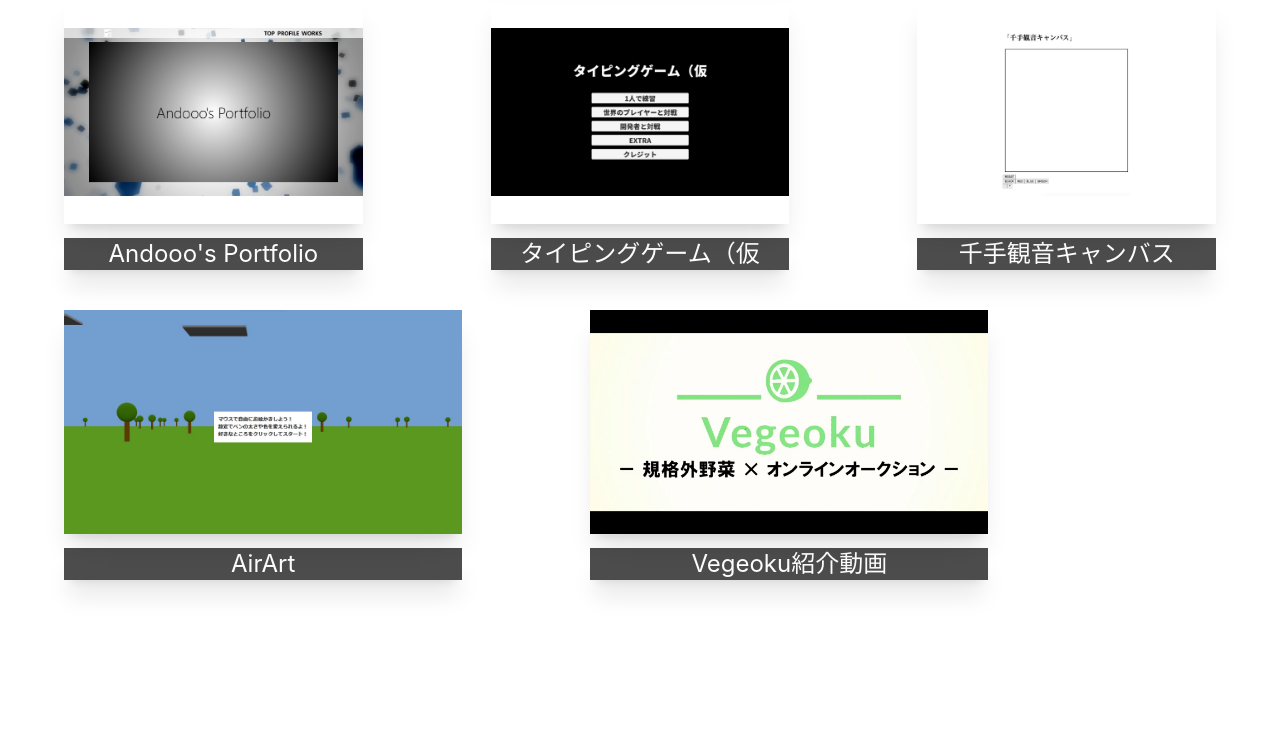
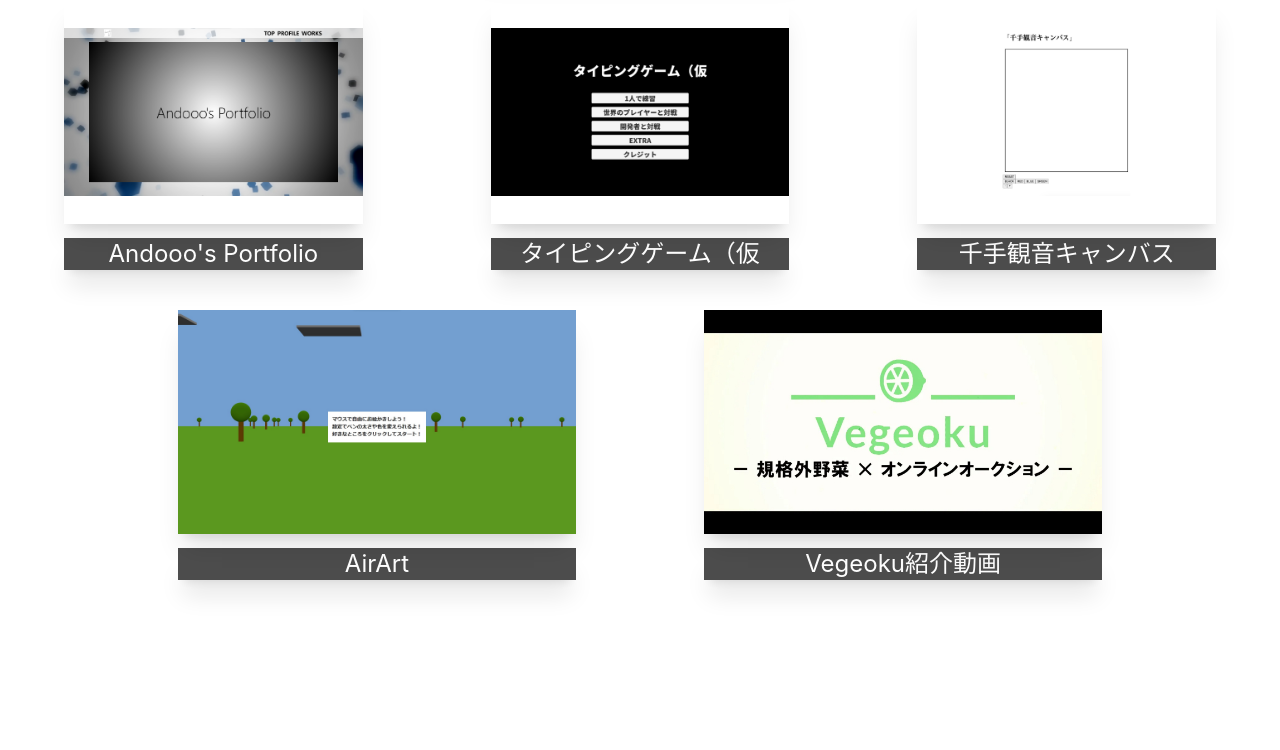
Before and after one commit to andotnct/andotnct.github.io, a React (Create React App) app: page / in a window 1280 px wide. Shown: the part 1768-2518 px from the top of the page. Built offline with nearby package versions, Linux system fonts and the light colour scheme.

Commit message:
align modal

```diff
--- a/src/components/Home.tsx
+++ b/src/components/Home.tsx
@@ -85,12 +85,12 @@ const Home = () => {
                 WORKS
               </div>
               <div className="flex-col">
-                <div className="my-8 md:flex">
+                <div className="my-8 md:flex justify-center">
                     <Work title="Andooo's Portfolio" explanation="このホームページです。フロントの技術を身につけたいと思い作り始め、背景の動画はAviUtlで作っています。スマホで見た時にも違和感のないデザインとなるようレスポンシブ対応させるのに苦労しました。" useTech="Node.js, TypeScript, React, Tailwind CSS" link="https://andooo.dev" linktext="https://andooo.dev" codelink="https://github.com/andotnct/andotnct.github.io" img="./worksImg/homepage.png"/>
                     <Work title="タイピングゲーム（仮" explanation="ユーザーのタイピング記録からゴーストを生成し、擬似的にタイピング対決ができるゲームを開発中です。進捗があり次第アップデートしていきます。" useTech="Unity, C#" link="/andotyping" linktext="https://www.andooo.dev/andotyping" codelink="https://github.com/andotnct/andotyping" img="./worksImg/typing.jpg"/>
                     <Work title="千手観音キャンバス" explanation="いくつもの線が同時に描画される不思議なペイントツールをElmで開発しました。Elmは関数型言語の一種ですが、最初は高専時代の友人に関数型言語を強く推されDiscordでHaskellの講義をしてもらったのが始まりです。 if文もfor文もない言語に戸惑いつつも、手続き型言語とは違った脳の使い方をすることで楽しさを見出しプログラミングへの視野を広げることもできました。" useTech="Elm" link="https://elmcanvas.andooo.dev/" linktext="https://elmcanvas.andooo.dev/" codelink="https://github.com/andotnct/ElmCanvas" img="./worksImg/ElmCanvas.jpg"/>
                 </div>
-                <div className="my-8 md:flex">
+                <div className="my-8 md:flex justify-center">
                   <Work title="AirArt" explanation="3D空間を自由に動き回り、空中にお絵かきができるペイントツール「AirArt」を開発しました。大学のJavaの授業の自由制作課題用に開発しましたが、「言語は何でも良い」と言われたのでElmで開発しました。elm-3d-sceneを活用して3Dのエンティティモデルを作成し、一部の機能で乱数を使用することでElmが副作用をどのように扱っているかを学ぶことができました。追加したい機能が大量にあるので気が向いたらアップデートしていきます。" useTech="Elm, JavaScript(一部機能)" link="https://airart.andooo.dev/" linktext="https://airart.andooo.dev/" codelink="https://github.com/andotnct/AirArt" img="./worksImg/AirArt.jpg"/>
                   <Work title="Vegeoku紹介動画" explanation="第33回高専プロコンに出場した際に制作した作品紹介動画です。中学の頃は無限に動画編集に時間を捧げていましたがこんなところで役立てて良かったです。強力すぎるメンバーのおかげで、本戦では特別賞と企業賞をいただくことができました。" useTech="AviUtl" link="https://www.youtube.com/watch?v=fOkGEEy6dAE" linktext="https://www.youtube.com/watch?v=fOkGEEy6dAE" codelink={null} img="./worksImg/vegeoku.jpg"/>
                 </div>
```
Also changed, not shown: 7 other files (tests, documents, lock files or other folders).
